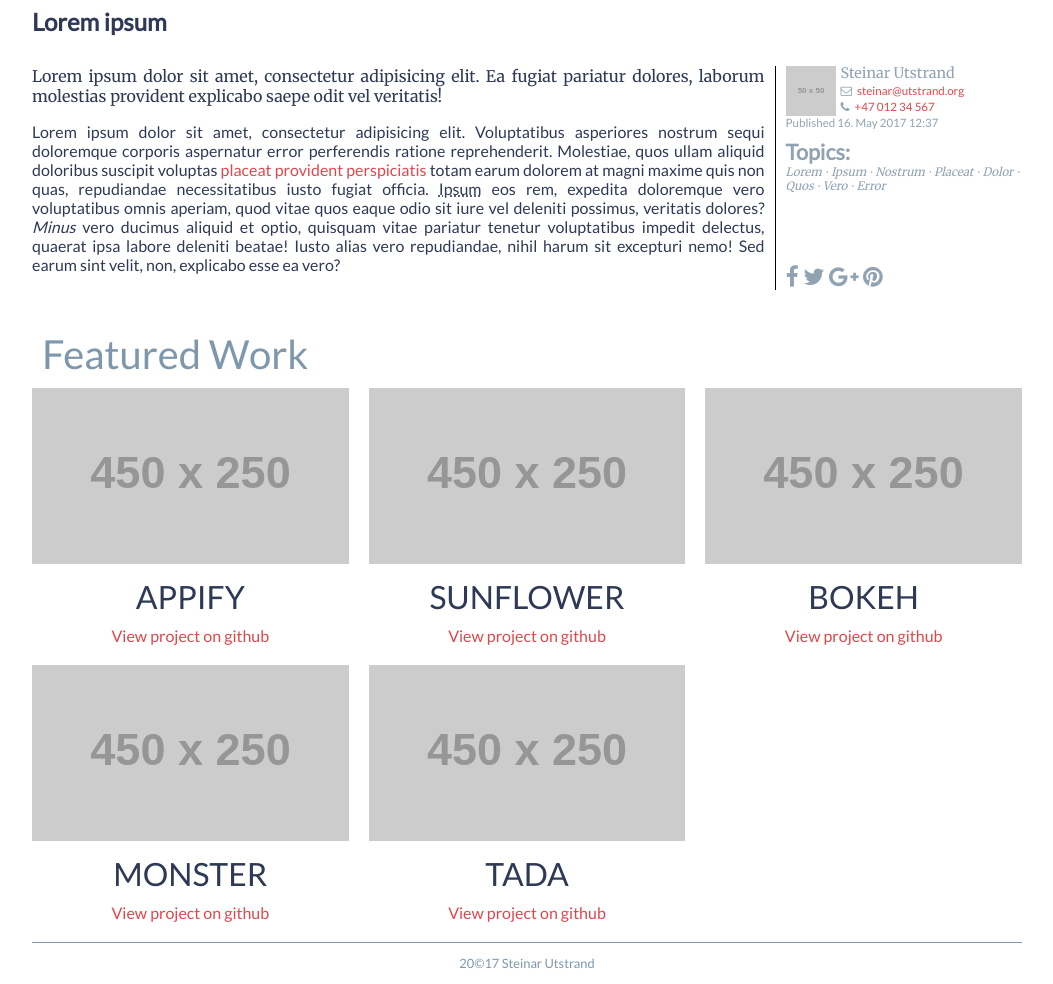
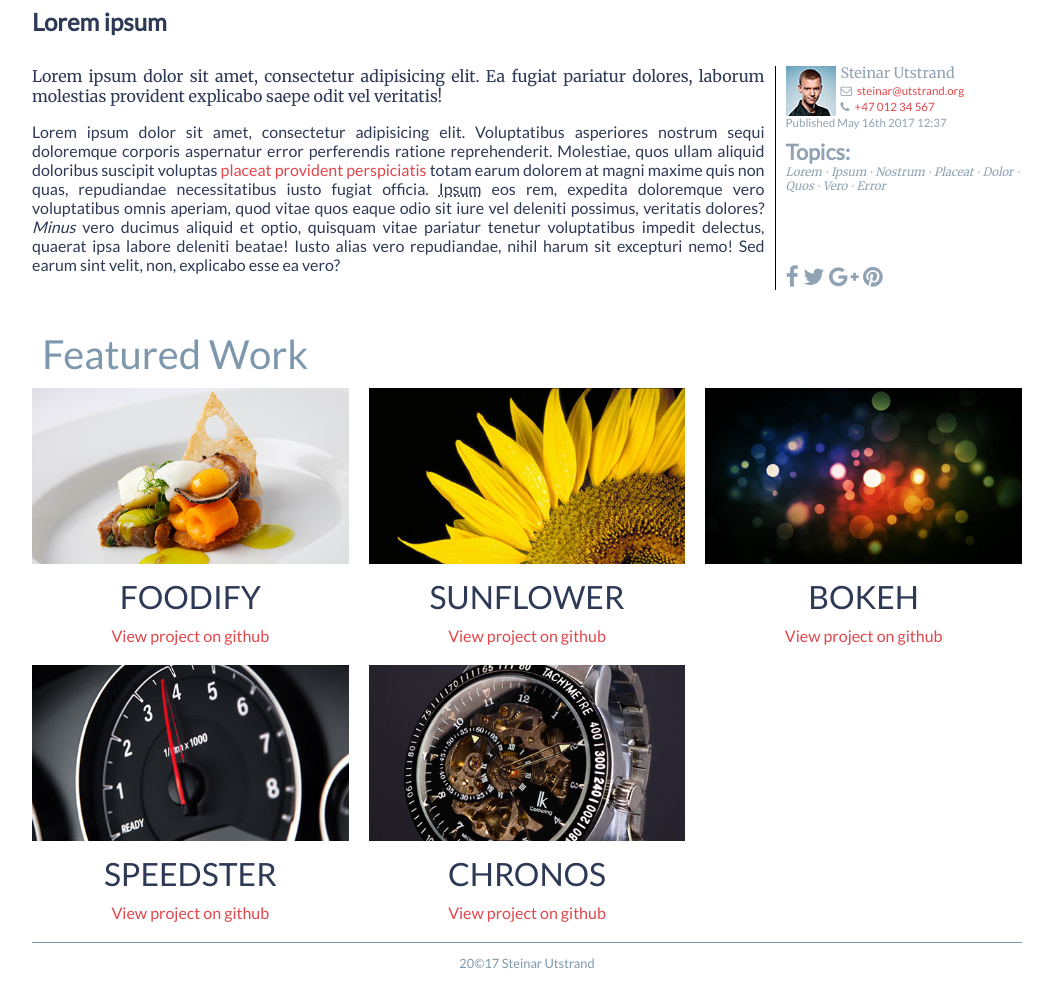
Before and after one commit to stonescar/Portfolio-website, a plain HTML site: page index.html in a window 1280 px wide. Shown: the part 589-1573 px from the top of the page, without its empty margins (113-1166 px from the left). Drawn offline with Linux system fonts and the light colour scheme; placeholder pictures from the web are drawn by us.

Commit message:
add images. ready for submission

```diff
--- a/index.html
+++ b/index.html
@@ -6,7 +6,7 @@
   <title>Jane Doette - Front-End Ninja</title>
   <!-- CSS -->
   <link rel="stylesheet" href="css/style.css">
-  <!-- Google font & Font Awesome -->
+  <!-- Google fonts & Font Awesome -->
   <link href="https://fonts.googleapis.com/css?family=Lato:100,400|Merriweather" rel="stylesheet">
   <link href="font-awesome/css/font-awesome.min.css" rel="stylesheet">
 </head>
@@ -22,9 +22,9 @@
     <div class="row">
       <div class="col-12">
         <picture>
-          <source media="(min-width: 750px)" srcset="http://placehold.it/1000x420">
-          <source media="(min-width: 450px)" srcset="http://placehold.it/750x320">
-          <img src="http://placehold.it/450x250" alt="Main image">
+          <source media="(min-width: 750px)" srcset="img/viking_1000.jpg">
+          <source media="(min-width: 450px)" srcset="img/viking_750.jpg">
+          <img src="img/viking_450.jpg" alt="Viking with axe">
         </picture>
       </div>
     </div>
@@ -39,13 +39,13 @@
       <div class="col-3 article-side">
         <div class="row">
           <div class="col-12 meta">
-            <img src="http://placehold.it/50x50" alt="Author image">
+            <img src="img/steinar_author_50.jpg" alt="Author image">
             <div class="row author">
               <span class="author-name">Steinar Utstrand</span>
               <span class="author-mail"><i class="fa fa-envelope-o" aria-hidden="true"></i><a href="mailto:steinar@utstrand.org">steinar@utstrand.org</a></span>
               <span class="author-phone"><i class="fa fa-phone" aria-hidden="true"></i><a href="tel:01234567">+47 012 34 567</a></span>
             </div>
-            <span class="published">Published 16. May 2017 12:37</span>
+            <span class="published">Published May 16th 2017 12:37</span>
           </div>
           <div class="col-12 topics">
             <h6>Topics:</h6>
@@ -79,29 +79,29 @@
     <div class="row">
       <section class="col-12 featured-work center">
         <div class="project">
-          <img class="project-img" src="http://placehold.it/450x250" alt="Appify image">
-          <h4 class="project-title">Appify</h4>
-          <a href="https://github.com/udacity/Appify/">View project on github</a>
+          <img class="project-img" src="img/foodify.jpg" alt="Foodify image">
+          <h4 class="project-title">Foodify</h4>
+          <a href="https://github.com/udacity/Foodify/">View project on github</a>
         </div>
         <div class="project">
-          <img class="project-img" src="http://placehold.it/450x250" alt="Sunflower image">
+          <img class="project-img" src="img/sunflower.jpg" alt="Sunflower image">
           <h4 class="project-title">Sunflower</h4>
           <a href="https://github.com/udacity/Sunflower">View project on github</a>
         </div>
         <div class="project">
-          <img class="project-img" src="http://placehold.it/450x250" alt="Bokeh image">
+          <img class="project-img" src="img/bokeh.jpg" alt="Bokeh image">
           <h4 class="project-title">Bokeh</h4>
           <a href="https://github.com/udacity/Bokeh">View project on github</a>
         </div>
         <div class="project">
-          <img class="project-img" src="http://placehold.it/450x250" alt="Monster image">
-          <h4 class="project-title">Monster</h4>
-          <a href="https://github.com/udacity/Monster">View project on github</a>
+          <img class="project-img" src="img/speedster.jpg" alt="Speedster image">
+          <h4 class="project-title">Speedster</h4>
+          <a href="https://github.com/udacity/Speedster">View project on github</a>
         </div>
         <div class="project">
-          <img class="project-img" src="http://placehold.it/450x250" alt="Tada image">
-          <h4 class="project-title">Tada</h4>
-          <a href="https://github.com/udacity/Tada">View project on github</a>
+          <img class="project-img" src="img/chronos.jpg" alt="Chronos image">
+          <h4 class="project-title">Chronos</h4>
+          <a href="https://github.com/udacity/Chronos">View project on github</a>
         </div>
       </section>
     </div>
@@ -109,6 +109,5 @@
       <div class="col-12 center"><p class="center">20©17 Steinar Utstrand</p></div>
     </footer>
   </div>
-
 </body>
 </html>
```
Also changed, not shown: css/style.css (+0 -59 lines), img/Chronos.jpg (added), img/bokeh.jpg (added), img/foodify.jpg (added), img/speedster.jpg (added), img/steinar_author_50.jpg (added), img/sunflower.jpg (added), img/viking_1000.jpg (added), img/viking_450.jpg (added), img/viking_750.jpg (added).
